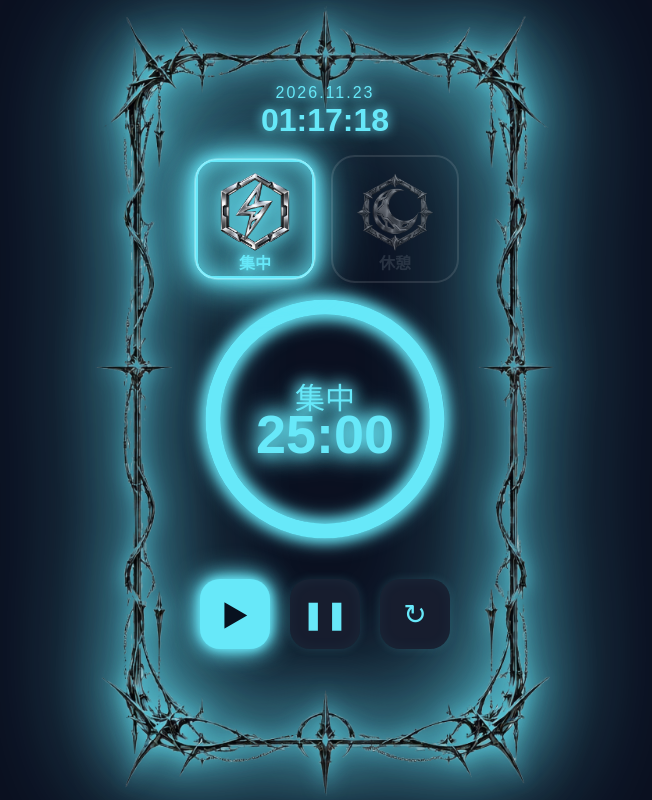
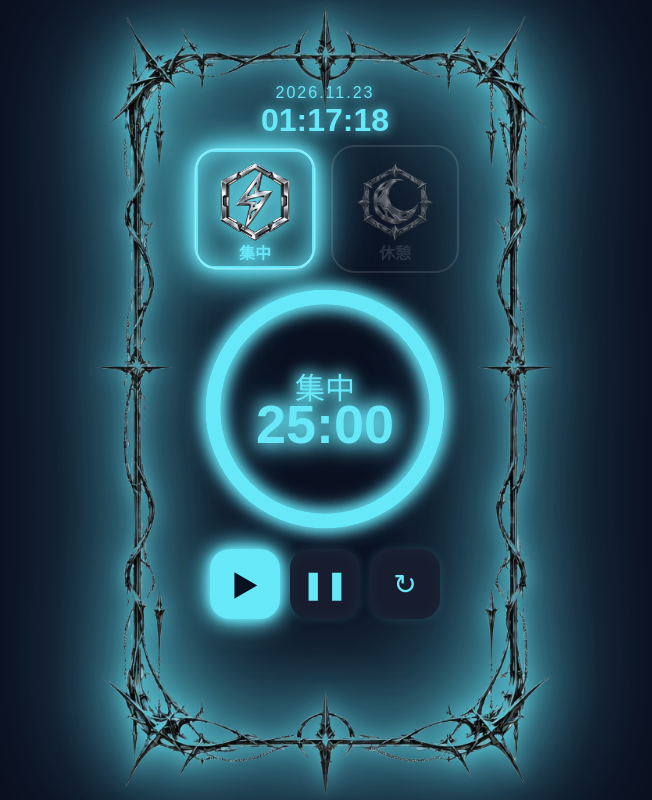
Before and after one commit to fusion776z-del/timer, a plain HTML site: page index.html in a window 1280 px wide. Shown: the whole page, without its empty margins (315-967 px from the left). Drawn offline with Linux system fonts and the light colour scheme.

Commit message:
Add files via upload

```diff
--- a/index.html
+++ b/index.html
@@ -261,7 +261,7 @@ body{
  text-align:center;
 
  margin-top:20px;
- margin-bottom:0px;
+ margin-bottom:-10px;
 
 }
 
@@ -318,17 +318,10 @@ body{
  display:flex;
  justify-content:center;
  gap:10px;
- margin-top:20px;
+ margin-top:0px;
 }
 
-.controls{
 
- display:flex;
- justify-content:center;
- gap:20px;
- margin-top:20px;
-
-}
 
 .controls button{
 
```
